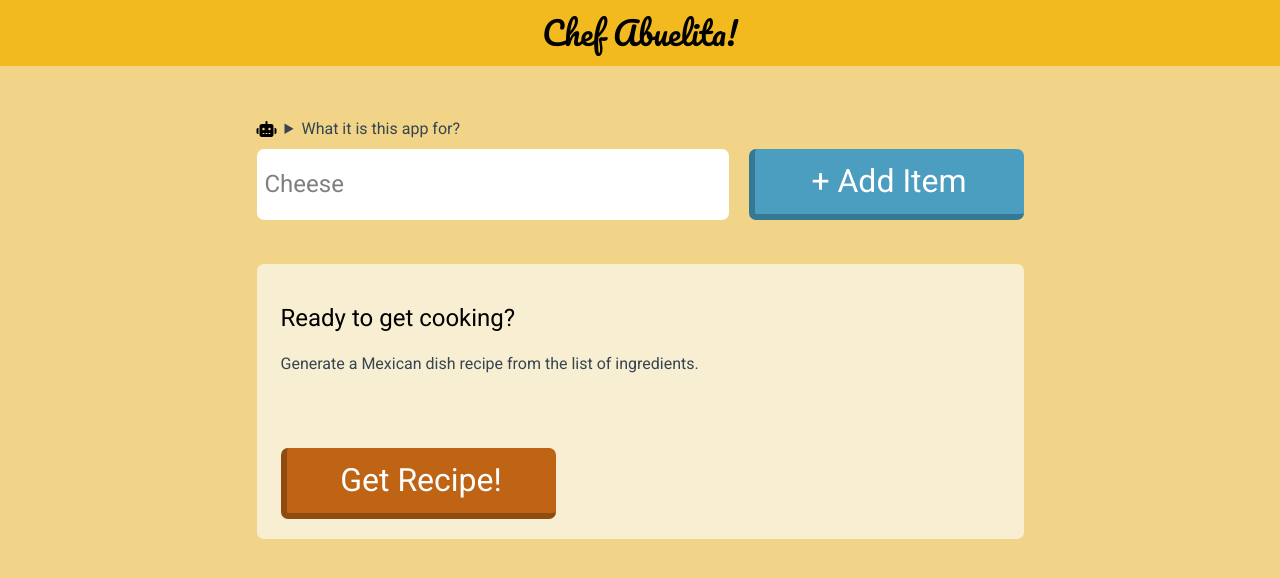
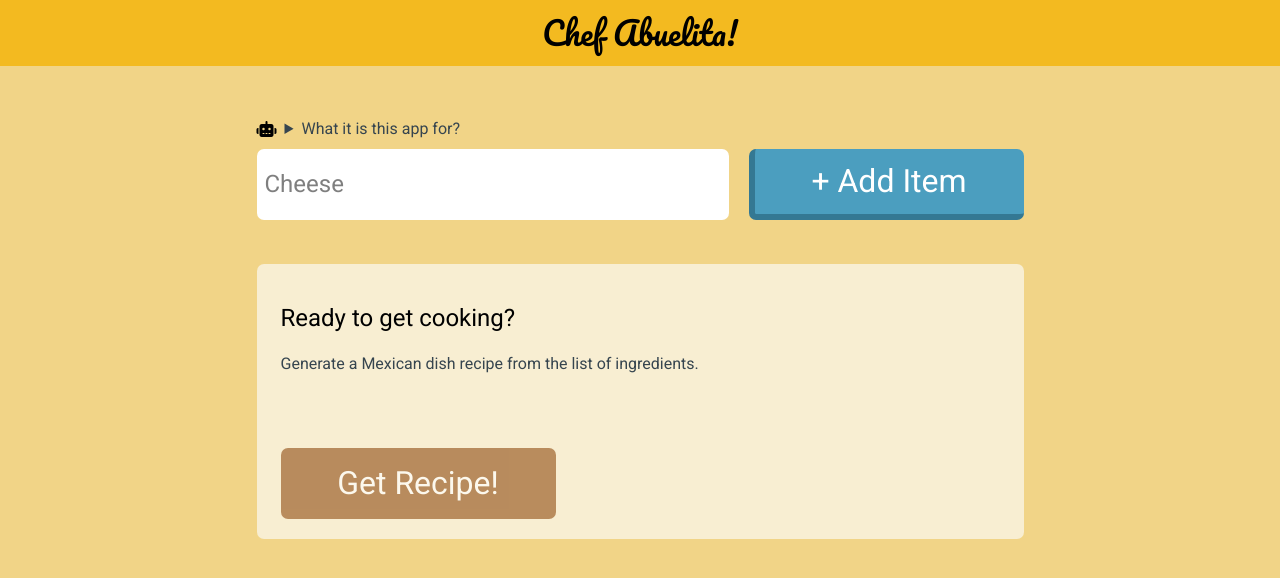
Before and after one commit to TORRESDESIGN/chefAbuelita, a React (Vite) app: page / in a window 1280 px wide. Shown: the top 578 px of the page. Built offline with nearby package versions, Linux system fonts and the light colour scheme.

Commit message:
Hid the add ingredients section when recipe is display

```diff
--- a/src/App.jsx
+++ b/src/App.jsx
@@ -2,7 +2,7 @@ import React from 'react'
 import Header from './Header'
 import IngredientsList from './components/IngredientsList'
 import RecipeSection from './components/RecipeSection'
-import ReactMarkdown from 'react-markdown'
+
 //import axios from 'axios';
 
 function App() {
@@ -12,10 +12,13 @@ function App() {
     (ingredients[0] && ingredients[0].id) || ""
   ) // if there is an ingredient in state ingredients(not empty), then assign the .id othersiset assign ""
   const [recipe, setRecipe] = React.useState("");
+  const [hideInput, setHideInput] = React.useState(false);
+  const [hideIngredients, setHideIngredients] = React.useState(false);
+  const [isDisabled, setIsDisabled] = React.useState(true);
   let uuid = self.crypto.randomUUID(); //generates random keys method | fast and lightweight
 
   const ingredientsListItems = ingredients.map((ingredient) => (
-        <li key={ingredient.id}>{ingredient.body}
+        <li key={ingredient.id} hidden={hideIngredients}>{ingredient.body}
           <button onClick={(event) => {deleteIngredient(ingredient.id)}} className="btn-delete"><i className="fa-regular fa-trash-can"></i>
           </button>
         </li>
@@ -23,7 +26,7 @@ function App() {
   //console.log(currentIngredientId, ingredients[0]);
 
   function addIngredients(formData) {
-    document.getElementById("btn-get").disabled = false;
+    setIsDisabled(prevState => !prevState)
     const newIngredient = {
       id: uuid,
       body: formData.get("ingredients")
@@ -33,14 +36,6 @@ function App() {
     })
     setCurrentIngredientId(newIngredient.id)
   }
-
-  //onMouseEnter={(event) => {getId(ingredient.id)}}
-  /*
-  function getId(ingredientId) {
-    setCurrentIngredientId(ingredientId)
-    console.log(currentIngredientId);
-  }
-  */
 
   function deleteIngredient(ingredientId) {
     setIngredients(prevItem => {
@@ -70,8 +65,10 @@ function App() {
       },
     })
     if (response.ok) {
-    const result = await response.json();
-    setRecipe(result.message)
+      const result = await response.json();
+      setRecipe(result.message)
+      setHideInput(prevState => !prevState)
+      setHideIngredients(prevState => !prevState)
       console.log('Success:', result.message);
     } else {
       console.error('Error:', response.status, response.statusText);
@@ -94,6 +91,7 @@ function App() {
         </div>
         <IngredientsList
           addIngredients={addIngredients}
+          hideInput={hideInput}
         />
         <ul>
           {ingredientsListItems}
@@ -103,6 +101,7 @@ function App() {
           getRecipe={getRecipe}
           recipe={recipe}
           resetPage={resetPage}
+          isDisabled={isDisabled}
         />
       </main>
     </>
--- a/src/components/IngredientsList.jsx
+++ b/src/components/IngredientsList.jsx
@@ -2,7 +2,7 @@ import React from 'react';
 
 function IngredientsList(props) {
 	return (
-		<form className="flex flex-sauce" action={props.addIngredients} method="POST">
+		<form className="flex flex-sauce" action={props.addIngredients} method="POST" hidden={props.hideInput}>
           <label htmlFor="ingredients"></label>
           <input id="ingredients" name="ingredients" type="text" placeholder="Cheese" required/>
           <button className="btn-add">+ Add Item</button>
--- a/src/components/RecipeSection.jsx
+++ b/src/components/RecipeSection.jsx
@@ -7,7 +7,7 @@ function RecipeSection(props) {
           {!props.recipe && <div className="flex-column">
           <h3>Ready to get cooking?</h3>
           <p>Generate a Mexican dish recipe from the list of ingredients.</p>
-          <button id="btn-get" className="btn-get" onClick={props.getRecipe}>Get Recipe!</button>
+          <button id="btn-get" className="btn-get" onClick={props.getRecipe} disabled={props.isDisabled}>Get Recipe!</button>
           </div>
           }
           {props.recipe && <hr />}
```
